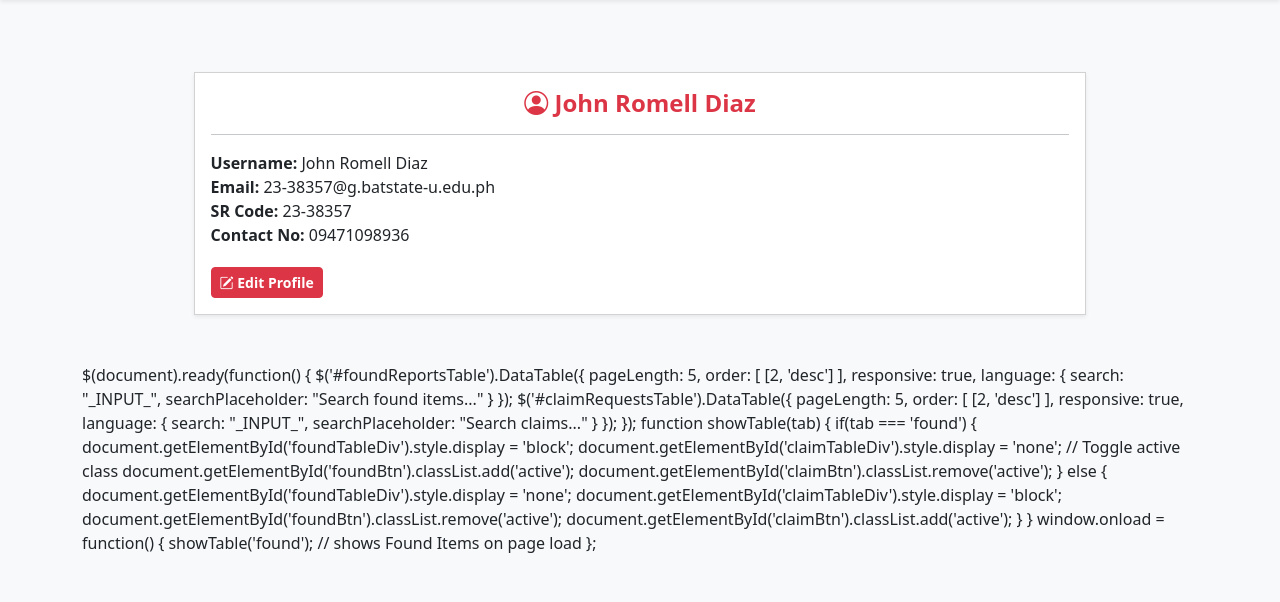
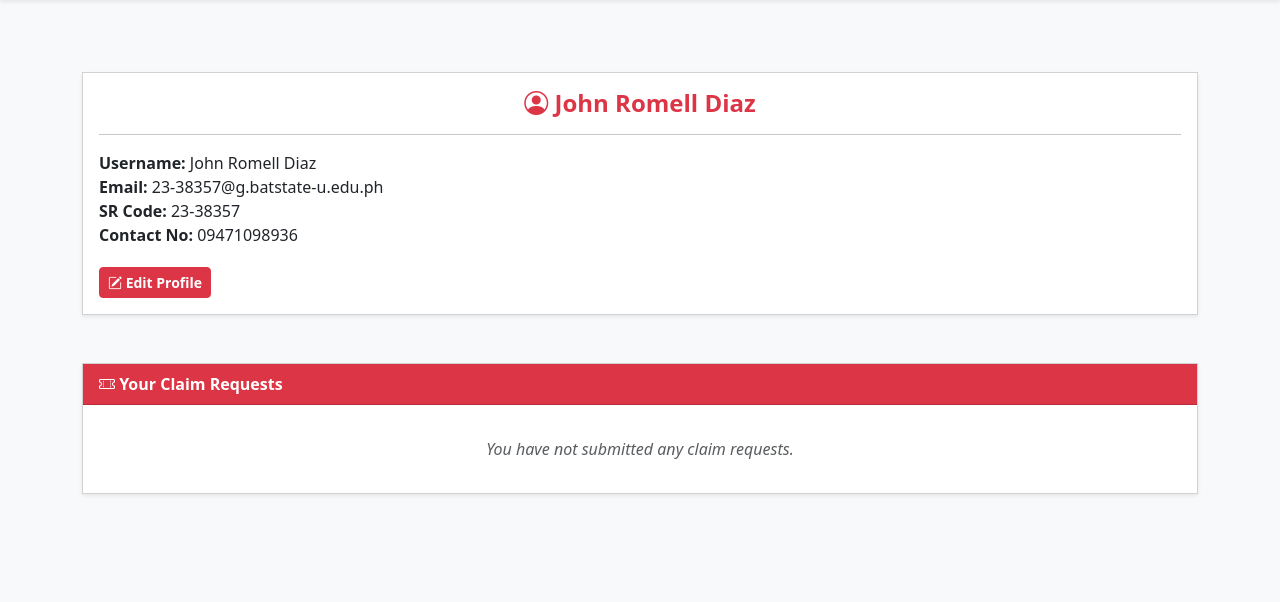
Before and after one commit to JROMEEEE/FOUND-IT-2025, a PHP site: page /tcpdf/dashboard/profile.php in a window 1280 px wide. Shown: the part 56-658 px from the top of the page. Run offline with PHP 8.4, Linux system fonts and the light colour scheme; a user stored in the database is signed in; data comes from the database, SQL or seed files in the repository; some libraries are stand-ins or nearby versions.

Commit message:
Fixed error

```diff
--- a/dashboard/profile.php
+++ b/dashboard/profile.php
@@ -76,10 +76,6 @@
         /*  .card {
             border-radius: 10px;
         } */
-
-
-
-
     </style>
 </head>
 
@@ -103,7 +99,7 @@
     <div class="container py-5">
 
         <!-- USER INFO -->
-        <div class="card shadow-sm mb-5 mx-auto" style="max-width: 80%; border-radius:0;">
+        <div class="card shadow-sm mb-5 mx-auto" style="max-width: 100%; border-radius:0;">
             <div class="card-body">
                 <h4 class="fw-bold text-danger text-center">
                     <i class="bi bi-person-circle"></i> <?= htmlspecialchars($user['user_name']); ?>
@@ -185,6 +181,8 @@
                     </div>
                 </div>
             </div>
+        <?php endif; ?>
+
 
 
 
@@ -247,37 +245,30 @@
             </div>
         </div>
     </div>
-
     <script>
-
-        <!-- DataTables JS initialization -->
         $(document).ready(function() {
+            // Initialize Found Items table (admin only)
+            if ($('#foundTable').length) {
                 $('#foundTable').DataTable({
-                "lengthMenu": [5, 10, 25, 50], // Show entries options
-                "pageLength": 5,
-                "ordering": true,
-                "columnDefs": [
-                    { "orderable": false, "targets": 3 } // Disable ordering on image column
-                ]
-            });
-        });
-<?php endif; ?>
-
-
-        $(document).ready(function() {
-            $('#foundReportsTable').DataTable({
+                    lengthMenu: [5, 10, 25, 50],
                     pageLength: 5,
                     order: [
                         [2, 'desc']
                     ],
-                responsive: true,
+                    columnDefs: [{
+                        orderable: false,
+                        targets: 3
+                    }],
                     language: {
                         search: "_INPUT_",
                         searchPlaceholder: "Search found items..."
                     }
+                });
+            }
 
-            });
-
+            // Initialize Claim Requests table (all users)
+            $(document).ready(function() {
+                if ($('#claimRequestsTable').length) {
                     $('#claimRequestsTable').DataTable({
                         pageLength: 5,
                         order: [
@@ -289,30 +280,29 @@
                             searchPlaceholder: "Search claims..."
                         }
                     });
+                }
+            });
         });
 
-
+        // Toggle tables for admin
         function showTable(tab) {
-        if(tab === 'found') {
+            if (tab === 'found') {
                 document.getElementById('foundTableDiv').style.display = 'block';
                 document.getElementById('claimTableDiv').style.display = 'none';
-
-            // Toggle active class
                 document.getElementById('foundBtn').classList.add('active');
                 document.getElementById('claimBtn').classList.remove('active');
             } else {
                 document.getElementById('foundTableDiv').style.display = 'none';
                 document.getElementById('claimTableDiv').style.display = 'block';
-
                 document.getElementById('foundBtn').classList.remove('active');
                 document.getElementById('claimBtn').classList.add('active');
             }
         }
 
+        // Show default table on page load
         window.onload = function() {
-        showTable('found'); // shows Found Items on page load
+            showTable('found');
         };
-
     </script>
 
     <script src="https://cdn.jsdelivr.net/npm/bootstrap@5.3.3/dist/js/bootstrap.bundle.min.js"></script>
```
Lines whose indentation alone changed are shown as unchanged.
